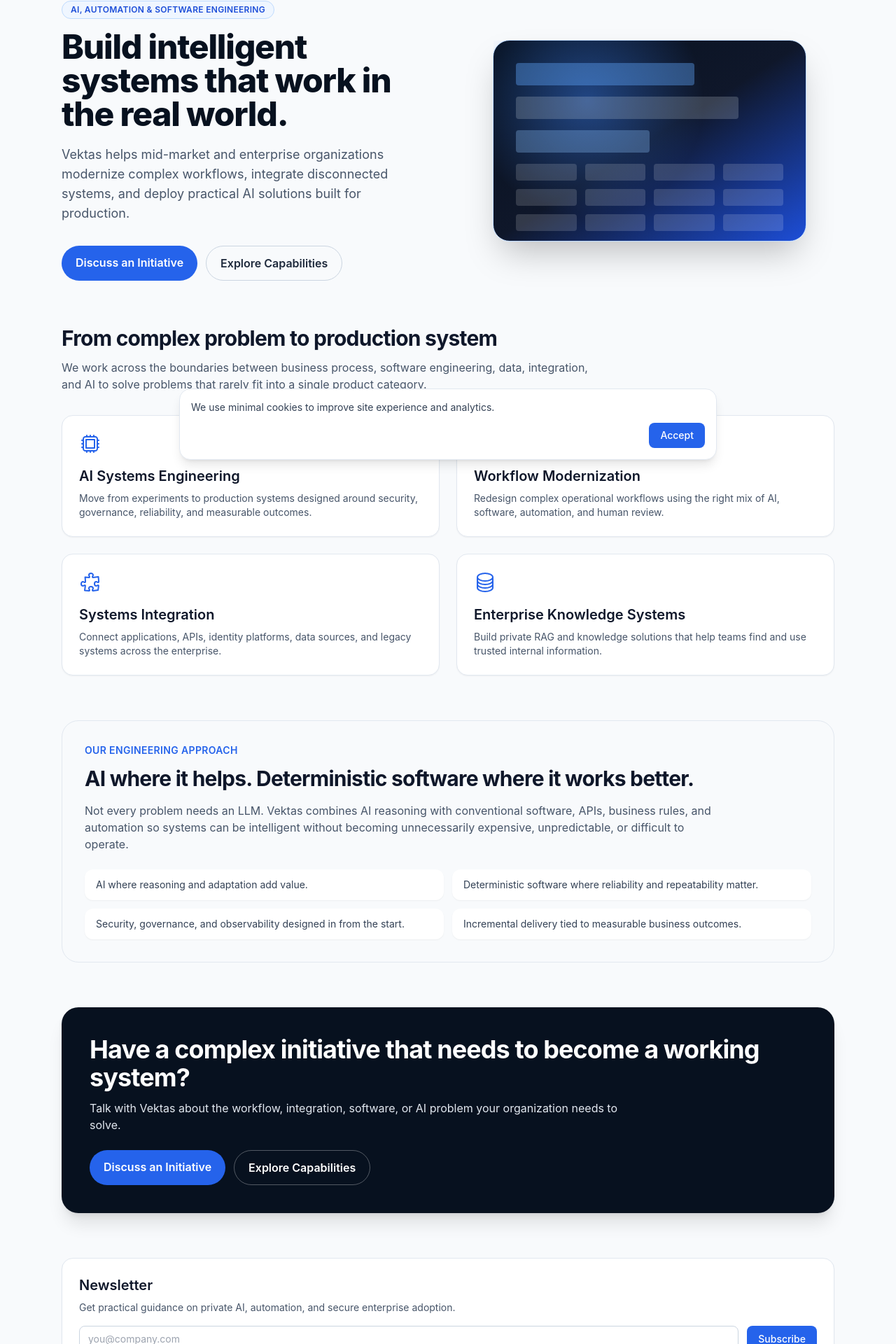
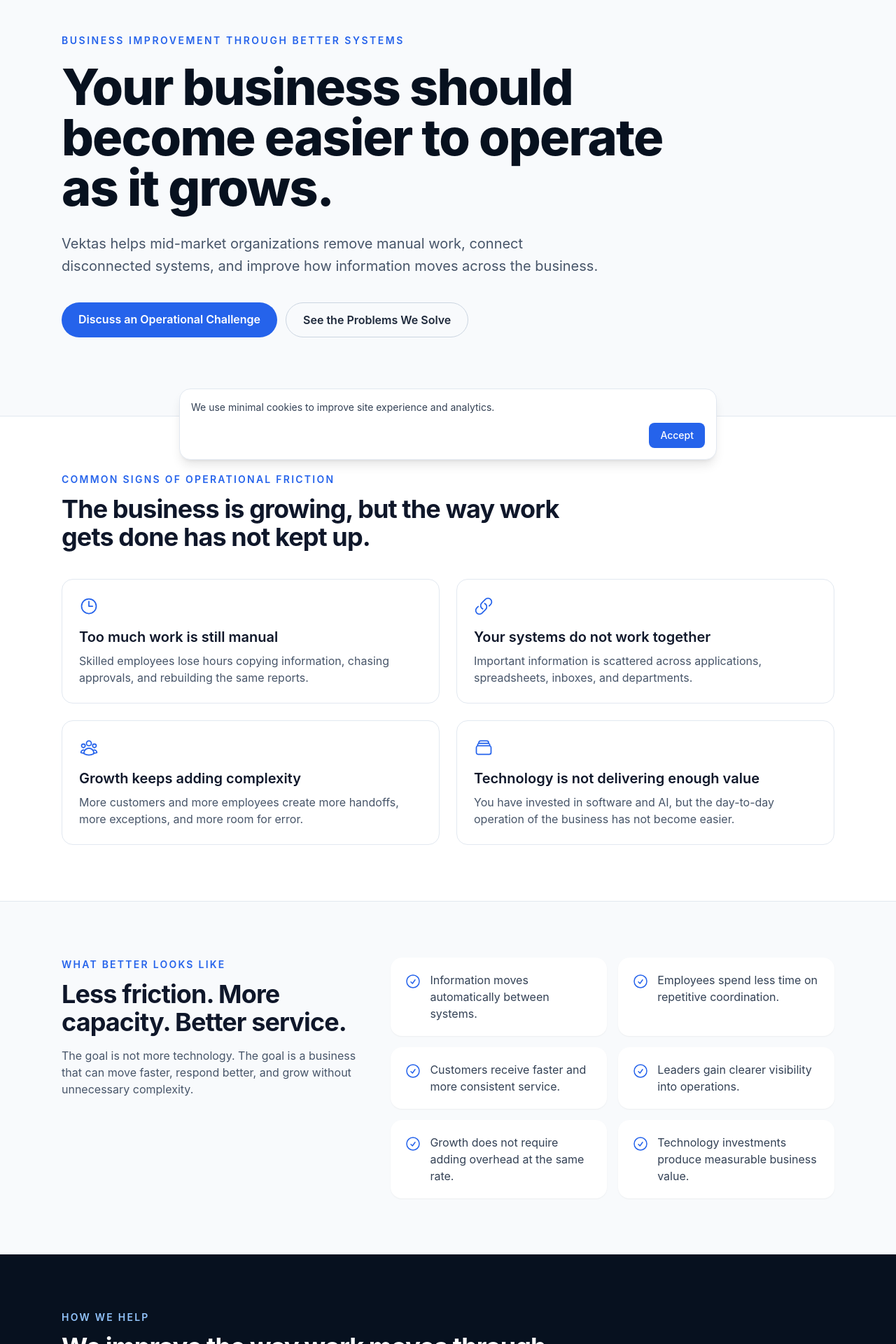
Before and after one commit to msmonroe/vektas_rebuild, a React (Vite) app: page / in a window 1280 px wide. Shown: the part 127-2047 px from the top of the page at 70% size. Built offline with nearby package versions, Linux system fonts and the light colour scheme.

Commit message:
Rebuild homepage around business outcomes

```diff
--- a/src/pages/HomePage.tsx
+++ b/src/pages/HomePage.tsx
@@ -1,131 +1,225 @@
 import {
   ArrowPathIcon,
-  CircleStackIcon,
-  CpuChipIcon,
-  PuzzlePieceIcon,
+  ChartBarSquareIcon,
+  CheckCircleIcon,
+  ClockIcon,
+  LinkIcon,
+  MagnifyingGlassIcon,
+  RectangleStackIcon,
+  UserGroupIcon,
 } from '@heroicons/react/24/outline'
 import { Link } from 'react-router-dom'
 import { CtaBanner } from '../components/CtaBanner'
-import { NewsletterSignup } from '../components/NewsletterSignup'
 import { ScrollReveal } from '../components/ScrollReveal'
 
-const capabilities = [
+const problems = [
   {
-    title: 'AI Systems Engineering',
-    description: 'Move from experiments to production systems designed around security, governance, reliability, and measurable outcomes.',
-    icon: CpuChipIcon,
+    title: 'Too much work is still manual',
+    description: 'Skilled employees lose hours copying information, chasing approvals, and rebuilding the same reports.',
+    icon: ClockIcon,
   },
   {
-    title: 'Workflow Modernization',
-    description: 'Redesign complex operational workflows using the right mix of AI, software, automation, and human review.',
+    title: 'Your systems do not work together',
+    description: 'Important information is scattered across applications, spreadsheets, inboxes, and departments.',
+    icon: LinkIcon,
+  },
+  {
+    title: 'Growth keeps adding complexity',
+    description: 'More customers and more employees create more handoffs, more exceptions, and more room for error.',
+    icon: UserGroupIcon,
+  },
+  {
+    title: 'Technology is not delivering enough value',
+    description: 'You have invested in software and AI, but the day-to-day operation of the business has not become easier.',
+    icon: RectangleStackIcon,
+  },
+]
+
+const outcomes = [
+  'Information moves automatically between systems.',
+  'Employees spend less time on repetitive coordination.',
+  'Customers receive faster and more consistent service.',
+  'Leaders gain clearer visibility into operations.',
+  'Growth does not require adding overhead at the same rate.',
+  'Technology investments produce measurable business value.',
+]
+
+const waysWeHelp = [
+  {
+    title: 'Simplify workflows',
+    description: 'Remove unnecessary steps, handoffs, and bottlenecks from the way work gets done.',
     icon: ArrowPathIcon,
   },
   {
-    title: 'Systems Integration',
-    description: 'Connect applications, APIs, identity platforms, data sources, and legacy systems across the enterprise.',
-    icon: PuzzlePieceIcon,
+    title: 'Connect systems and information',
+    description: 'Make data move reliably between the tools and teams that need it.',
+    icon: LinkIcon,
   },
   {
-    title: 'Enterprise Knowledge Systems',
-    description: 'Build private RAG and knowledge solutions that help teams find and use trusted internal information.',
-    icon: CircleStackIcon,
+    title: 'Build software around the business',
+    description: 'Create practical internal tools when off-the-shelf products do not fit the operation.',
+    icon: RectangleStackIcon,
+  },
+  {
+    title: 'Improve visibility and decisions',
+    description: 'Turn scattered operational information into timely, useful reporting and insight.',
+    icon: ChartBarSquareIcon,
   },
 ]
 
-const principles = [
-  'AI where reasoning and adaptation add value.',
-  'Deterministic software where reliability and repeatability matter.',
-  'Security, governance, and observability designed in from the start.',
-  'Incremental delivery tied to measurable business outcomes.',
+const steps = [
+  {
+    number: '01',
+    title: 'Understand',
+    description: 'We learn how work moves through the organization and where time, money, and attention are being lost.',
+  },
+  {
+    number: '02',
+    title: 'Prioritize',
+    description: 'We identify the improvements most likely to create meaningful operational and financial value.',
+  },
+  {
+    number: '03',
+    title: 'Build',
+    description: 'We deliver focused improvements using the right combination of software, automation, integration, and AI.',
+  },
+  {
+    number: '04',
+    title: 'Measure',
+    description: 'We evaluate what changed, refine the solution, and build from demonstrated results rather than hype.',
+  },
 ]
 
 export function HomePage() {
   return (
     <>
-      <section className="mx-auto grid max-w-6xl gap-12 px-4 pb-16 pt-16 sm:px-6 lg:grid-cols-2 lg:items-center" aria-labelledby="home-hero-heading">
-        <div>
-          <p className="inline-flex rounded-full border border-blue-200 bg-blue-50 px-3 py-1 text-xs font-semibold uppercase tracking-wide text-blue-700 dark:border-blue-500/40 dark:bg-blue-500/10 dark:text-blue-300">
-            AI, Automation & Software Engineering
+      <section className="mx-auto max-w-6xl px-4 pb-20 pt-20 sm:px-6 lg:pb-28 lg:pt-28" aria-labelledby="home-hero-heading">
+        <div className="max-w-4xl">
+          <p className="text-sm font-semibold uppercase tracking-[0.18em] text-blue-600">
+            Business improvement through better systems
           </p>
-          <h1 id="home-hero-heading" className="mt-4 text-4xl font-extrabold tracking-tight text-[#07111F] dark:text-white sm:text-5xl">
-            Build intelligent systems that work in the real world.
+          <h1 id="home-hero-heading" className="mt-5 text-5xl font-extrabold tracking-tight text-[#07111F] dark:text-white sm:text-6xl lg:text-7xl">
+            Your business should become easier to operate as it grows.
           </h1>
-          <p className="mt-5 max-w-xl text-lg text-slate-600 dark:text-slate-300">
-            Vektas helps mid-market and enterprise organizations modernize complex workflows, integrate disconnected systems, and deploy practical AI solutions built for production.
+          <p className="mt-7 max-w-3xl text-xl leading-8 text-slate-600 dark:text-slate-300">
+            Vektas helps mid-market organizations remove manual work, connect disconnected systems, and improve how information moves across the business.
           </p>
-          <div className="mt-8 flex flex-wrap gap-3">
-            <Link to="/contact" className="rounded-full bg-blue-600 px-5 py-3 font-semibold text-white transition hover:bg-blue-500">
-              Discuss an Initiative
+          <div className="mt-9 flex flex-wrap gap-3">
+            <Link to="/contact" className="rounded-full bg-blue-600 px-6 py-3 font-semibold text-white transition hover:bg-blue-500">
+              Discuss an Operational Challenge
             </Link>
-            <Link to="/services" className="rounded-full border border-slate-300 px-5 py-3 font-semibold text-slate-800 transition hover:border-blue-600 hover:text-blue-600 dark:border-slate-700 dark:text-slate-100">
-              Explore Capabilities
-            </Link>
+            <a href="#problems" className="rounded-full border border-slate-300 px-6 py-3 font-semibold text-slate-800 transition hover:border-blue-600 hover:text-blue-600 dark:border-slate-700 dark:text-slate-100">
+              See the Problems We Solve
+            </a>
           </div>
         </div>
+      </section>
 
-        <ScrollReveal>
-          <div className="relative mx-auto h-72 w-full max-w-md rounded-3xl border border-blue-200 bg-gradient-to-br from-[#07111F] via-slate-900 to-blue-700 p-8 shadow-2xl dark:border-blue-500/40" role="img" aria-label="Abstract enterprise technology architecture with connected systems">
-            <div className="absolute inset-0 bg-[radial-gradient(circle_at_30%_30%,rgba(59,130,246,0.45),transparent_45%)]" />
-            <div className="relative space-y-4">
-              <div className="h-8 w-2/3 rounded bg-blue-400/40" />
-              <div className="h-8 w-5/6 rounded bg-slate-200/20" />
-              <div className="h-8 w-1/2 rounded bg-blue-300/30" />
-              <div className="mt-6 grid grid-cols-4 gap-3">
-                {Array.from({ length: 12 }).map((_, i) => (
-                  <div key={i} className="h-6 rounded bg-white/15" />
+      <section id="problems" className="border-y border-slate-200 bg-white py-20 dark:border-slate-800 dark:bg-slate-950" aria-labelledby="problems-heading">
+        <div className="mx-auto max-w-6xl px-4 sm:px-6">
+          <p className="text-sm font-semibold uppercase tracking-[0.16em] text-blue-600">Common signs of operational friction</p>
+          <h2 id="problems-heading" className="mt-3 max-w-3xl text-4xl font-bold tracking-tight text-slate-900 dark:text-white">
+            The business is growing, but the way work gets done has not kept up.
+          </h2>
+          <div className="mt-10 grid gap-6 md:grid-cols-2">
+            {problems.map((problem, index) => (
+              <ScrollReveal key={problem.title} delay={index * 0.04} className="rounded-2xl border border-slate-200 p-6 dark:border-slate-800">
+                <problem.icon className="h-7 w-7 text-blue-600" aria-hidden="true" />
+                <h3 className="mt-4 text-xl font-semibold text-slate-900 dark:text-white">{problem.title}</h3>
+                <p className="mt-2 text-slate-600 dark:text-slate-300">{problem.description}</p>
+              </ScrollReveal>
             ))}
           </div>
         </div>
-          </div>
-        </ScrollReveal>
       </section>
 
-      <section className="mx-auto max-w-6xl px-4 sm:px-6" aria-labelledby="capabilities-heading">
-        <h2 id="capabilities-heading" className="text-3xl font-bold tracking-tight text-slate-900 dark:text-white">
-          From complex problem to production system
+      <section className="mx-auto max-w-6xl px-4 py-20 sm:px-6" aria-labelledby="outcomes-heading">
+        <div className="grid gap-12 lg:grid-cols-[0.8fr_1.2fr] lg:items-start">
+          <div>
+            <p className="text-sm font-semibold uppercase tracking-[0.16em] text-blue-600">What better looks like</p>
+            <h2 id="outcomes-heading" className="mt-3 text-4xl font-bold tracking-tight text-slate-900 dark:text-white">
+              Less friction. More capacity. Better service.
             </h2>
-        <p className="mt-3 max-w-3xl text-slate-600 dark:text-slate-300">
-          We work across the boundaries between business process, software engineering, data, integration, and AI to solve problems that rarely fit into a single product category.
+            <p className="mt-4 text-slate-600 dark:text-slate-300">
+              The goal is not more technology. The goal is a business that can move faster, respond better, and grow without unnecessary complexity.
             </p>
-        <div className="mt-8 grid gap-6 md:grid-cols-2">
-          {capabilities.map((capability, index) => (
-            <ScrollReveal
-              key={capability.title}
-              delay={index * 0.05}
-              className="rounded-2xl border border-slate-200 bg-white p-6 shadow-sm dark:border-slate-800 dark:bg-slate-900"
-            >
-              <capability.icon className="h-8 w-8 text-blue-600" aria-hidden="true" />
-              <h3 className="mt-4 text-xl font-semibold text-slate-900 dark:text-white">{capability.title}</h3>
-              <p className="mt-2 text-sm text-slate-600 dark:text-slate-300">{capability.description}</p>
-            </ScrollReveal>
-          ))}
           </div>
-      </section>
-
-      <section className="mx-auto mt-16 max-w-6xl px-4 sm:px-6" aria-labelledby="engineering-heading">
-        <div className="rounded-3xl border border-slate-200 bg-slate-50 p-8 dark:border-slate-800 dark:bg-slate-900">
-          <p className="text-sm font-semibold uppercase tracking-wide text-blue-600">Our engineering approach</p>
-          <h2 id="engineering-heading" className="mt-3 text-3xl font-bold tracking-tight text-slate-900 dark:text-white">
-            AI where it helps. Deterministic software where it works better.
-          </h2>
-          <p className="mt-4 max-w-4xl text-slate-600 dark:text-slate-300">
-            Not every problem needs an LLM. Vektas combines AI reasoning with conventional software, APIs, business rules, and automation so systems can be intelligent without becoming unnecessarily expensive, unpredictable, or difficult to operate.
-          </p>
-          <ul className="mt-6 grid gap-3 md:grid-cols-2">
-            {principles.map((principle) => (
-              <li key={principle} className="rounded-xl bg-white px-4 py-3 text-sm text-slate-700 shadow-sm dark:bg-slate-950 dark:text-slate-200">
-                {principle}
+          <ul className="grid gap-4 sm:grid-cols-2">
+            {outcomes.map((outcome) => (
+              <li key={outcome} className="flex gap-3 rounded-2xl bg-white p-5 shadow-sm dark:bg-slate-900">
+                <CheckCircleIcon className="mt-0.5 h-6 w-6 shrink-0 text-blue-600" aria-hidden="true" />
+                <span className="text-slate-700 dark:text-slate-200">{outcome}</span>
               </li>
             ))}
           </ul>
         </div>
       </section>
 
+      <section className="bg-[#07111F] py-20 text-white" aria-labelledby="help-heading">
+        <div className="mx-auto max-w-6xl px-4 sm:px-6">
+          <p className="text-sm font-semibold uppercase tracking-[0.16em] text-blue-300">How we help</p>
+          <h2 id="help-heading" className="mt-3 max-w-3xl text-4xl font-bold tracking-tight">
+            We improve the way work moves through your organization.
+          </h2>
+          <div className="mt-10 grid gap-6 md:grid-cols-2">
+            {waysWeHelp.map((item, index) => (
+              <ScrollReveal key={item.title} delay={index * 0.04} className="rounded-2xl border border-white/10 bg-white/5 p-6">
+                <item.icon className="h-7 w-7 text-blue-300" aria-hidden="true" />
+                <h3 className="mt-4 text-xl font-semibold">{item.title}</h3>
+                <p className="mt-2 text-slate-300">{item.description}</p>
+              </ScrollReveal>
+            ))}
+          </div>
+          <p className="mt-8 max-w-4xl text-slate-300">
+            Depending on the problem, the solution may involve process redesign, systems integration, custom software, automation, reporting, or AI. We choose the tools after we understand the outcome.
+          </p>
+        </div>
+      </section>
+
+      <section className="mx-auto max-w-6xl px-4 py-20 sm:px-6" aria-labelledby="assessment-heading">
+        <div className="rounded-3xl border border-blue-200 bg-blue-50 p-8 dark:border-blue-500/30 dark:bg-blue-500/10 lg:p-12">
+          <div className="grid gap-10 lg:grid-cols-[1.1fr_0.9fr] lg:items-center">
+            <div>
+              <p className="text-sm font-semibold uppercase tracking-[0.16em] text-blue-700 dark:text-blue-300">A practical place to begin</p>
+              <h2 id="assessment-heading" className="mt-3 text-4xl font-bold tracking-tight text-slate-900 dark:text-white">
+                The Operational Friction Assessment
+              </h2>
+              <p className="mt-4 text-lg text-slate-700 dark:text-slate-200">
+                A focused review of the processes, systems, handoffs, and information bottlenecks that are costing your organization time and money.
+              </p>
+            </div>
+            <div className="rounded-2xl bg-white p-6 shadow-sm dark:bg-slate-950">
+              <MagnifyingGlassIcon className="h-8 w-8 text-blue-600" aria-hidden="true" />
+              <p className="mt-4 text-slate-700 dark:text-slate-200">
+                You leave with a prioritized view of where improvement is most likely to create value and a practical path for what to address first.
+              </p>
+              <Link to="/contact" className="mt-5 inline-flex font-semibold text-blue-600 hover:text-blue-500">
+                Ask about the assessment →
+              </Link>
+            </div>
+          </div>
+        </div>
+      </section>
+
+      <section className="border-y border-slate-200 bg-white py-20 dark:border-slate-800 dark:bg-slate-950" aria-labelledby="process-heading">
+        <div className="mx-auto max-w-6xl px-4 sm:px-6">
+          <p className="text-sm font-semibold uppercase tracking-[0.16em] text-blue-600">How we work</p>
+          <h2 id="process-heading" className="mt-3 text-4xl font-bold tracking-tight text-slate-900 dark:text-white">
+            Understand. Prioritize. Build. Measure.
+          </h2>
+          <div className="mt-10 grid gap-6 md:grid-cols-2 lg:grid-cols-4">
+            {steps.map((step) => (
+              <div key={step.number} className="border-t-2 border-blue-600 pt-5">
+                <p className="text-sm font-bold text-blue-600">{step.number}</p>
+                <h3 className="mt-2 text-xl font-semibold text-slate-900 dark:text-white">{step.title}</h3>
+                <p className="mt-2 text-sm text-slate-600 dark:text-slate-300">{step.description}</p>
+              </div>
+            ))}
+          </div>
+        </div>
+      </section>
+
       <CtaBanner />
-
-      <div className="mx-auto max-w-6xl px-4 pb-16 sm:px-6">
-        <NewsletterSignup />
-      </div>
     </>
   )
 }
```
Lines whose indentation alone changed are shown as unchanged.
